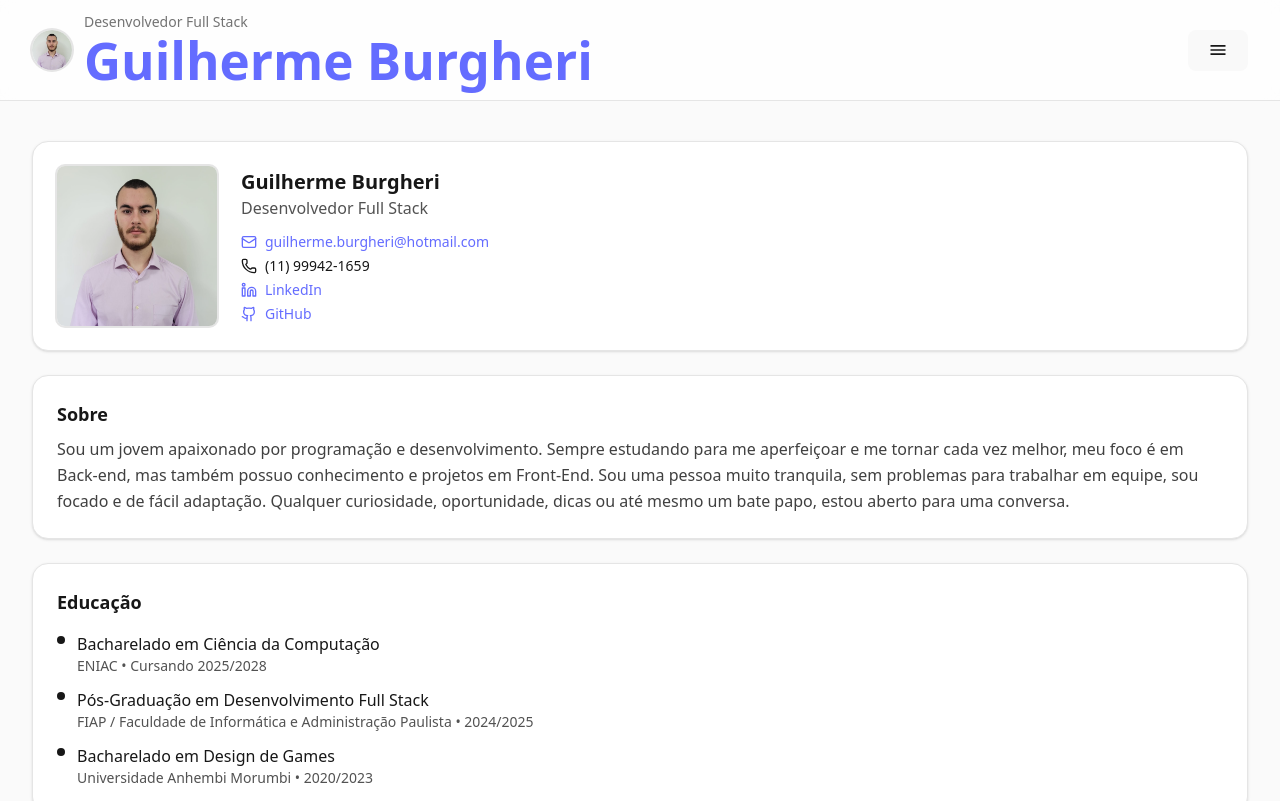
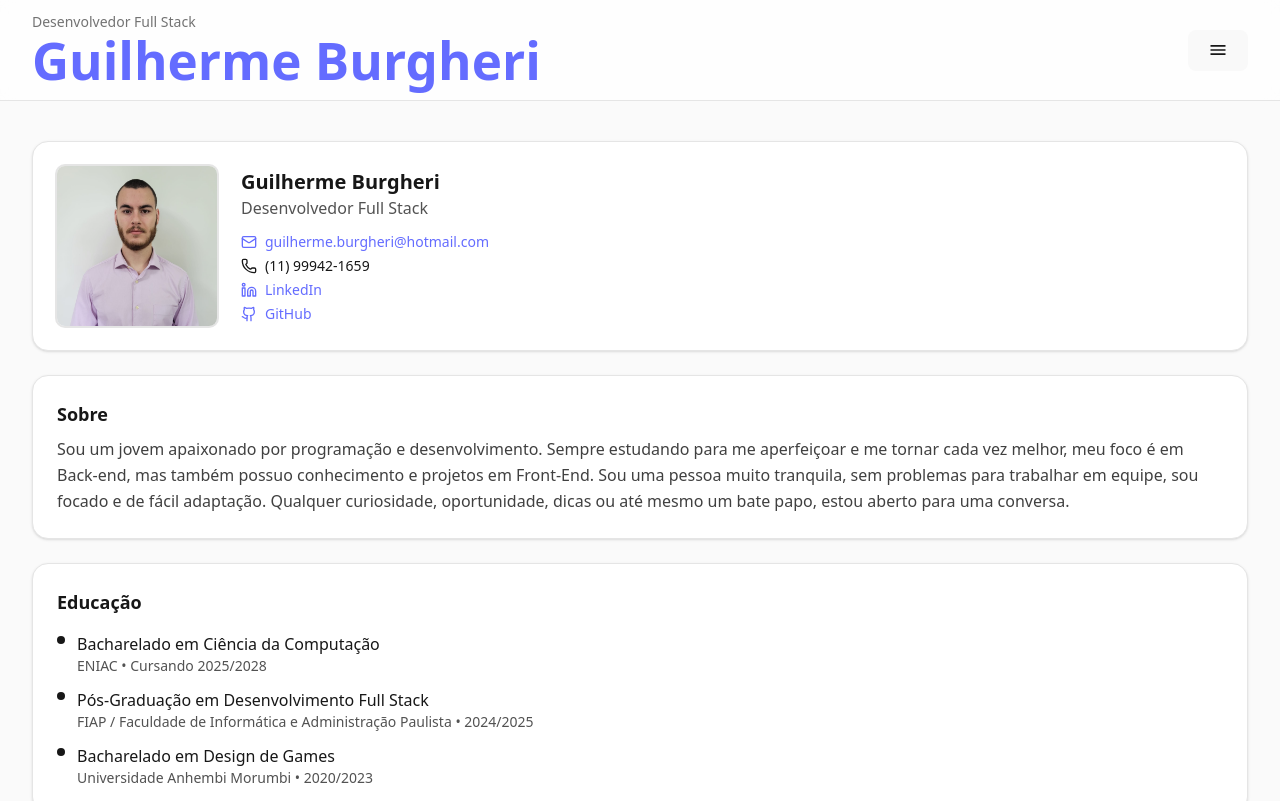
Before and after one commit to guilhermeburgheri/MeuSite, a React (Vite) app: page / in a window 1280 px wide. Shown: the top 801 px of the page. Built offline with nearby package versions, Linux system fonts and the light colour scheme.

Commit message:
Ajustando o fundo das imagens na aba de habilidade e removendo foto duplicada.

```diff
--- a/src/App.jsx
+++ b/src/App.jsx
@@ -119,11 +119,6 @@ const Header = () => {
             className="flex items-center gap-3 flex-1 min-w-0"
             onClick={() => setAberto(false)}
           >
-            <img
-              src={dados.foto}
-              alt="Foto de perfil"
-              className="h-10 w-10 rounded-full object-cover ring-2 ring-neutral-200 shrink-0"
-            />
             <div className="min-w-0">
               <p className="text-sm text-neutral-500">{dados.cargo}</p>
               <h1 className="text-base sm:text-lg font-semibold leading-tight break-normal whitespace-normal">{dados.nome}</h1>
@@ -398,7 +393,10 @@ const SkillBubble = ({ nome, imagem, link }) => (
     rel="noreferrer"
     className="group flex flex-col items-center gap-3"
   >
-    <div className="h-24 w-24 rounded-full grid place-items-center shadow-sm border border-neutral-200 dark:border-neutral-800 bg-white dark:bg-neutral-900 transition-transform group-hover:scale-105">
+    <div
+      className="h-24 w-24 rounded-full grid place-items-center shadow-sm border border-neutral-200 dark:border-neutral-800 transition-transform group-hover:scale-105"
+      style={{ backgroundColor: "#3f3f3fff" }}
+    >
       <img src={imagem} alt={nome} className="h-12 w-12 object-contain" />
     </div>
     <span className="text-sm font-medium">{nome}</span>
--- a/src/index.css
+++ b/src/index.css
@@ -67,3 +67,10 @@ button:focus-visible {
     background-color: #f9f9f9;
   }
 }
+
+@layer utilities {
+  /* Fundo cinza seguro p/ imagens com transparência */
+  .img-bg {
+    @apply bg-neutral-100 dark:bg-neutral-800;
+  }
+}
```
